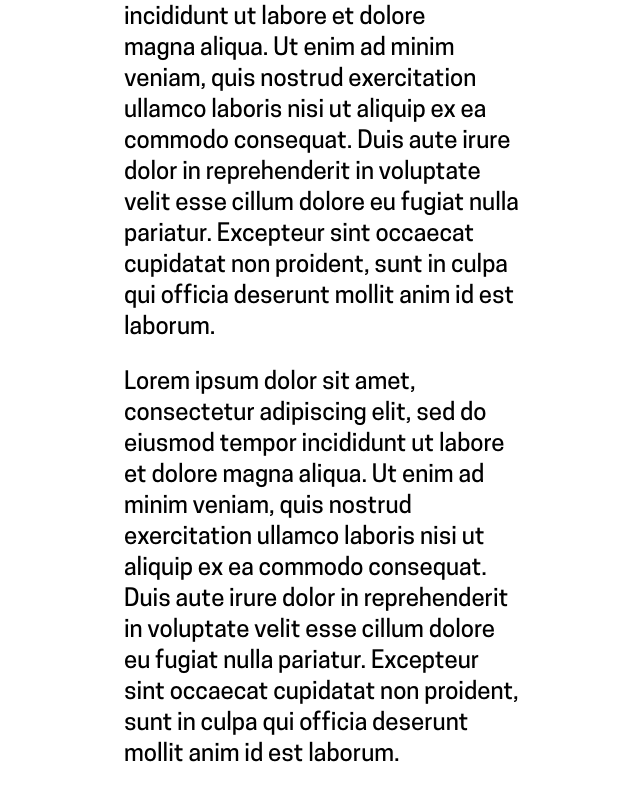
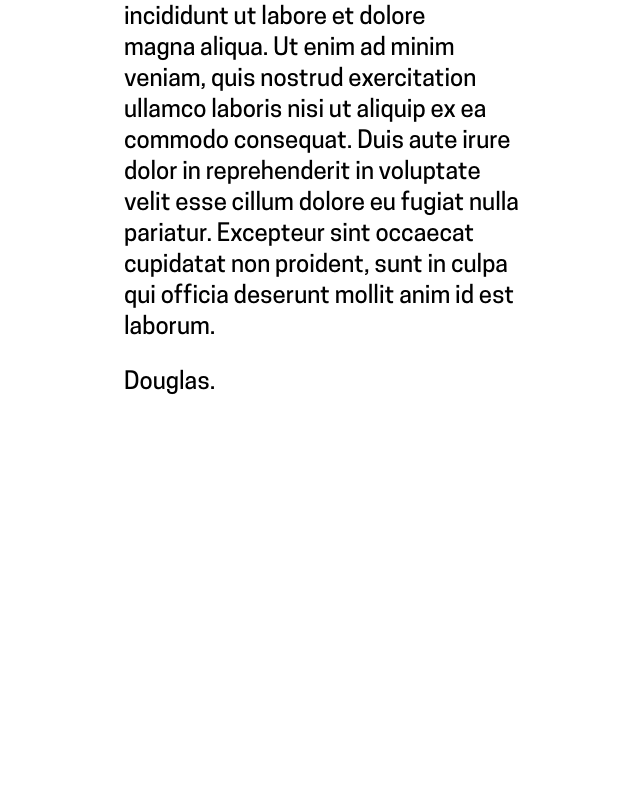
Before and after one commit to JSitter/douglas-front, a React (Create React App) app: page / in a window 1280 px wide. Shown: the part 826-1621 px from the top of the page, without its empty margins (116-756 px from the left). After the commit the page ends 1249 px from the top, so only its background shows below. Built offline with nearby package versions, Linux system fonts and the light colour scheme; no server answers.

Commit message:
reconciling branches

```diff
--- a/src/App.js
+++ b/src/App.js
@@ -22,7 +22,7 @@
           </p>
 
           <p>
-          Lorem ipsum dolor sit amet, consectetur adipiscing elit, sed do eiusmod tempor incididunt ut labore et dolore magna aliqua. Ut enim ad minim veniam, quis nostrud exercitation ullamco laboris nisi ut aliquip ex ea commodo consequat. Duis aute irure dolor in reprehenderit in voluptate velit esse cillum dolore eu fugiat nulla pariatur. Excepteur sint occaecat cupidatat non proident, sunt in culpa qui officia deserunt mollit anim id est laborum.
+          Douglas.
           </p>
 
 
```
